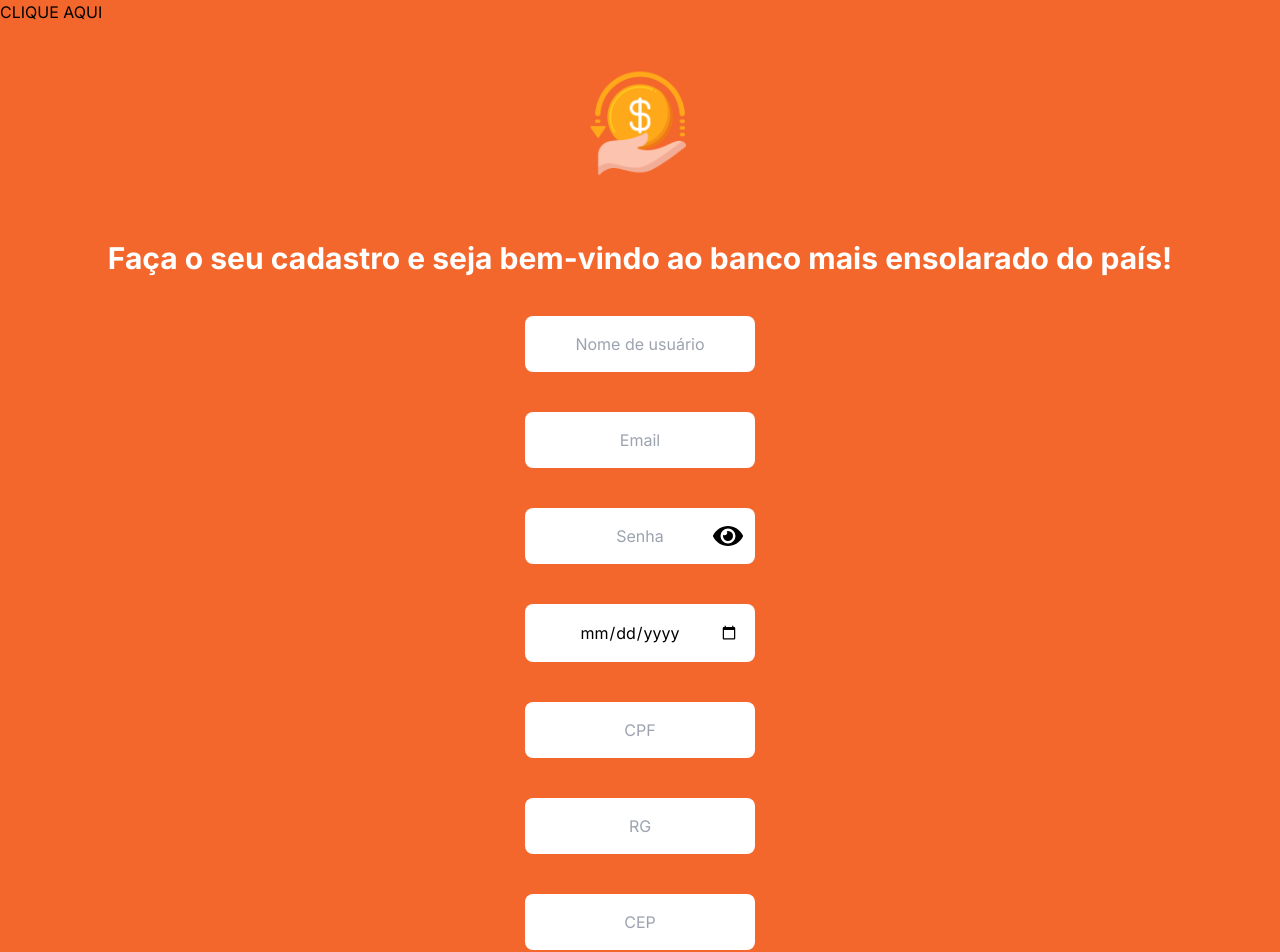
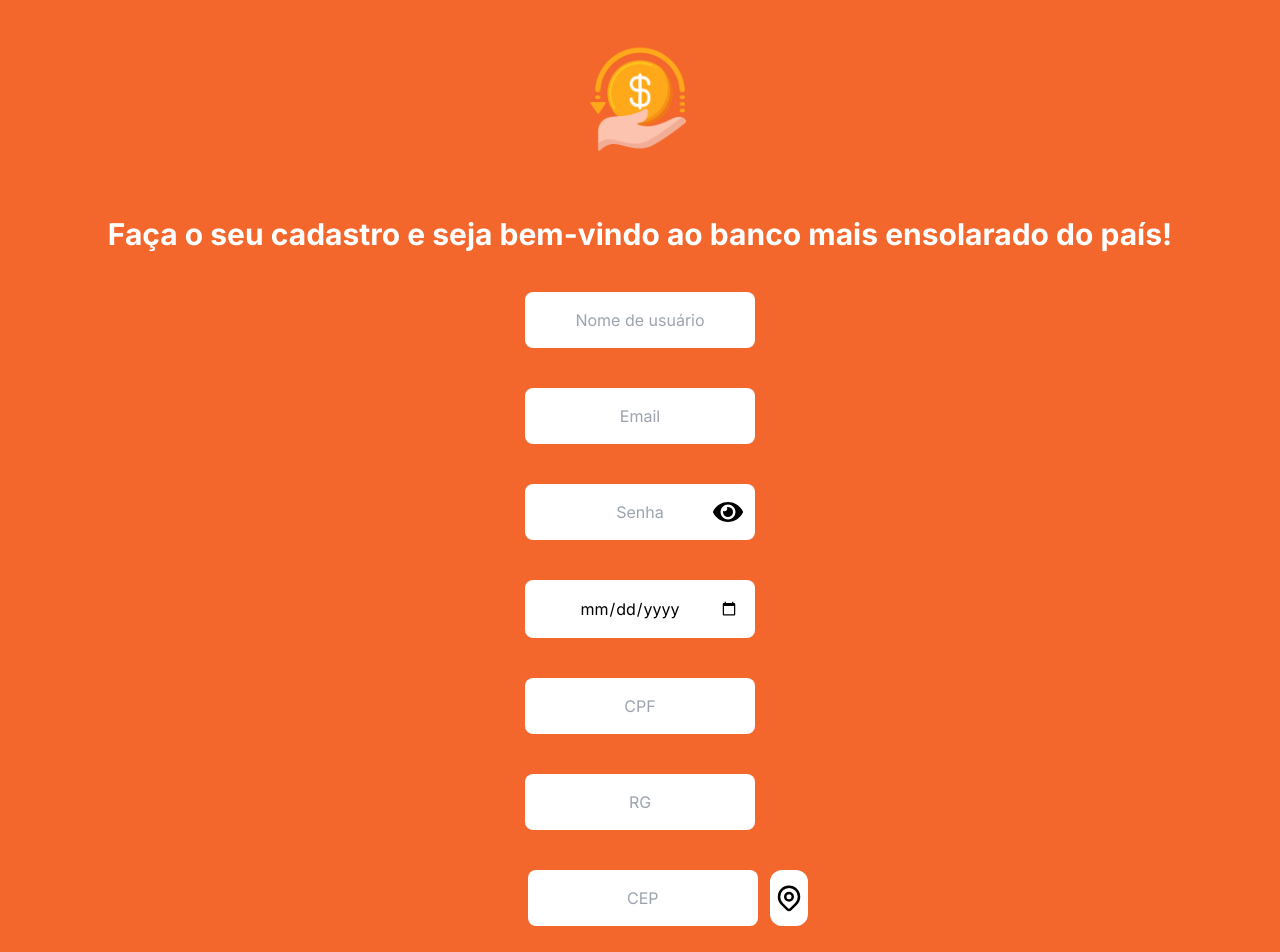
Before and after one commit to DarlanSantosCarvalho/woovi, a Next.js app in the folder woovi_app/: page /cadastro in a window 1280 px wide. Shown: the top 952 px of the page. Built offline with nearby package versions, Linux system fonts and the light colour scheme.

Commit message:
Feat: Adição de uma nova função para obter a rua do usuário após o mesmo escrever o CEP

```diff
--- a/woovi_app/src/app/cadastro/page.tsx
+++ b/woovi_app/src/app/cadastro/page.tsx
@@ -5,6 +5,7 @@ import Image from "next/image";
 import Logo from "../../assets/Logo.png";
 import { FaEye, FaEyeSlash } from "react-icons/fa";
 import axios from "axios";
+import { TbMapPin, TbMapPinCheck } from "react-icons/tb";
 
 type Inputs = {
   username: string;
@@ -60,13 +61,14 @@ export default function Cadastro() {
     setCep(formattedCep);
   }
 
-  function qualquer() {
+  function getAddressByCep() {
     axios({
       method: "get",
-      url: "https://api.brasilaberto.com/v1/zipcode/41098030",
-      responseType: "stream",
+      url: `https://api.brasilaberto.com/v1/zipcode/${cep}`,
+      responseType: "text",
     }).then(function (response) {
-      console.log(JSON.parse(response.data));
+      let resultado = JSON.parse(response.data);
+      console.log(resultado.result.street);
     });
   }
 
@@ -80,7 +82,6 @@ export default function Cadastro() {
   return (
     <body>
       <form onSubmit={handleSubmit(onSubmit)}>
-        <h1 onClick={qualquer}>CLIQUE AQUI</h1>
         <main className="flex flex-col justify-between">
           <Image
             className="mx-auto mt-10"
@@ -201,6 +202,7 @@ export default function Cadastro() {
                   Esse campo é obrigatório
                 </span>
               )}
+              <div className="w-[100%] h-24 flex justify-center">
                 <input
                   value={cep}
                   onChange={handleCepChange}
@@ -210,13 +212,20 @@ export default function Cadastro() {
                   })}
                   type="text"
                   placeholder="CEP"
-                className="p-4 py-4 mt-10 rounded-lg w-[60%] placeholder: text-center md:w-[40%] lg:w-[18%]"
+                  className="p-4 py-4 mt-10 ml-14 rounded-lg w-[60%] placeholder: text-center md:w-[40%] lg:w-[18%]"
                 />
                 {errors.username && (
                   <span className="font-bold text-white">
                     Esse campo é obrigatório
                   </span>
                 )}
+                <button
+                  onClick={getAddressByCep}
+                  className="py-3 rounded-xl ml-3 mt-10 text-2xl font-bold w-[5%] placeholder: text-center md:w-[5%] lg:w-[3%] bg-white hover:bg-orange-400 hover:text-white hover:duration-300"
+                >
+                  <TbMapPin className="m-auto" size={30} />
+                </button>
+              </div>
               <input
                 {...(register("address"),
                 {
@@ -232,7 +241,7 @@ export default function Cadastro() {
                 </span>
               )}
               <input
-                className="py-4 rounded-xl mt-10 mb-14 text-2xl font-bold w-[40%] placeholder: text-center md:w-[40%] lg:w-[10%] bg-white hover:bg-orange-400 hover:text-white hover:duration-300"
+                className="py-4 rounded-xl mt-10 mb-14 text-2xl font-bold w-[40%] placeholder: text-center md:w-[40%] lg:w-[15%] bg-white hover:bg-orange-400 hover:text-white hover:duration-300"
                 type="submit"
                 value="Cadastrar"
               />
```
Lines whose indentation alone changed are shown as unchanged.
